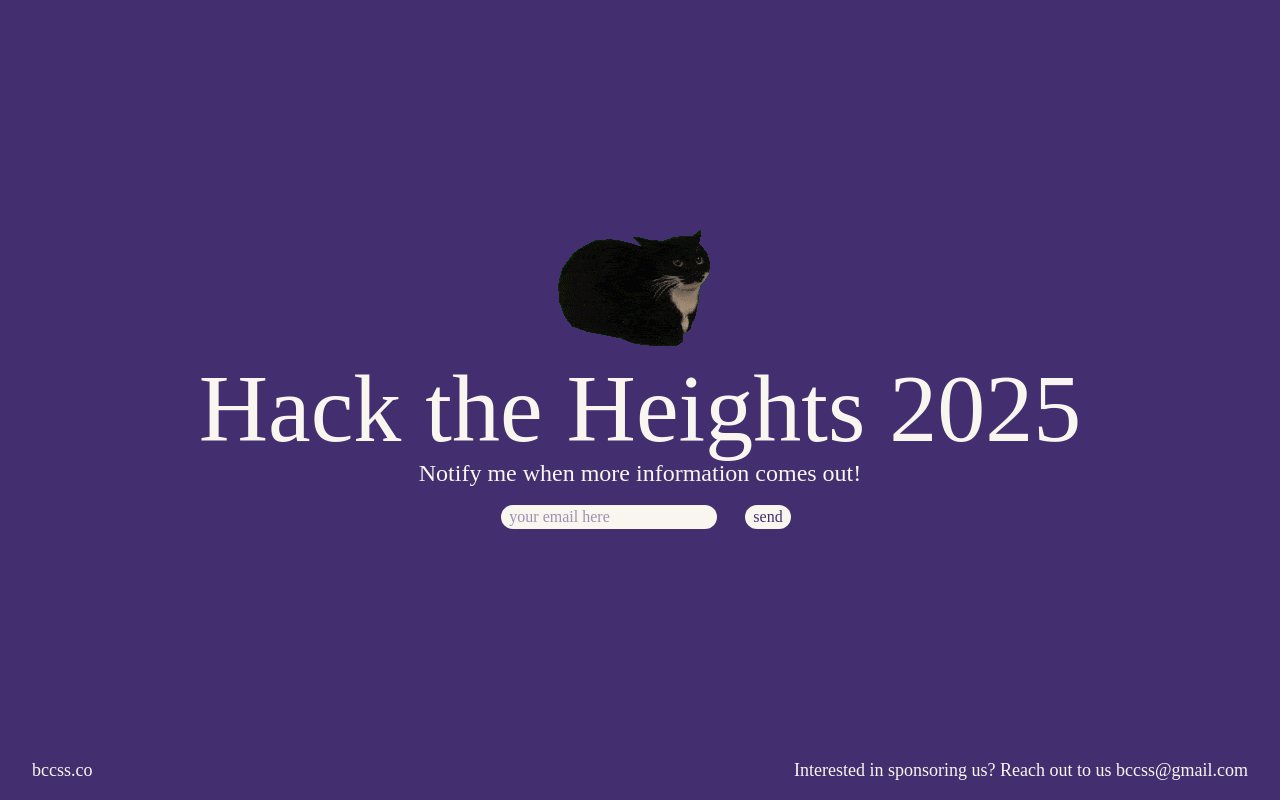
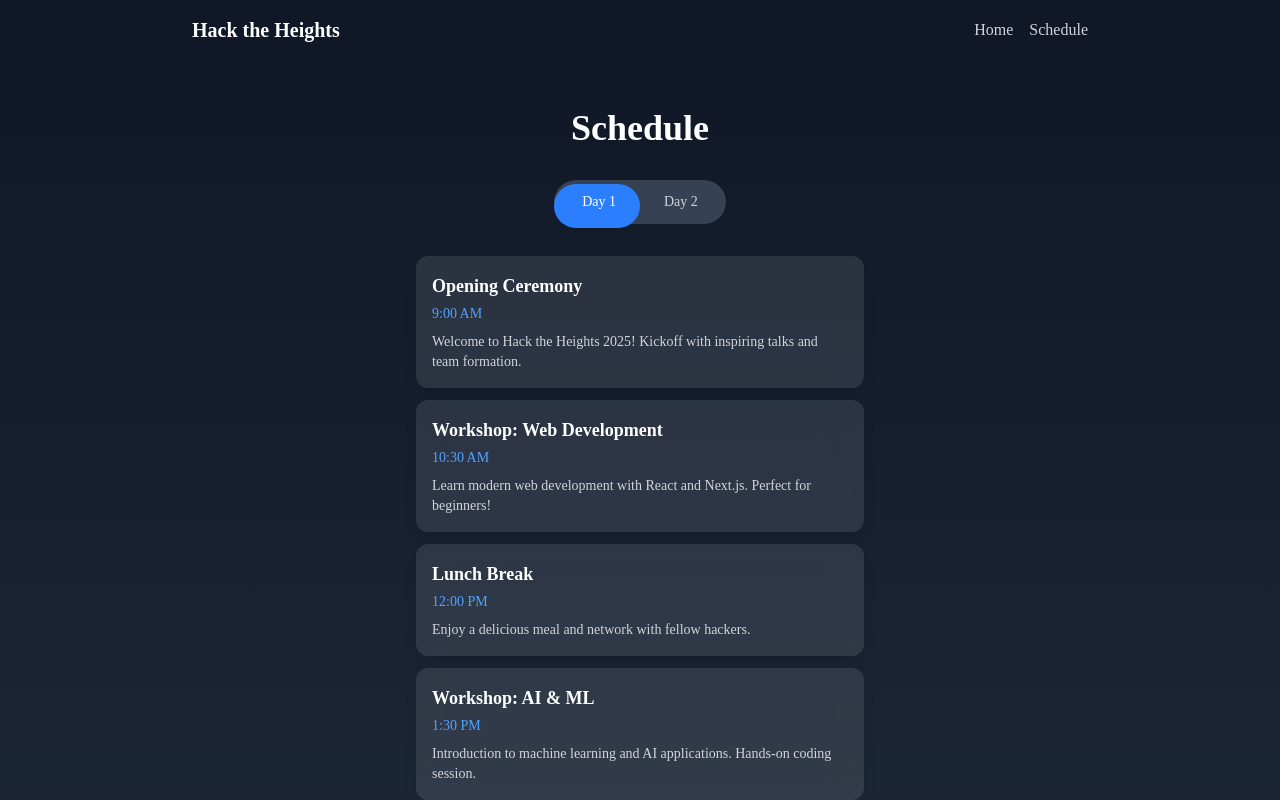
Before and after one commit to bccss/hth2025, a React (Vite) app: page /schedule in a window 1280 px wide. Shown: the top 800 px of the page. Built offline with nearby package versions, Linux system fonts and the light colour scheme; a web font is replaced by a local one.

Commit message:
Add Schedule component with animations and Nav component

```diff
--- a/package.json
+++ b/package.json
@@ -12,15 +12,18 @@
   "dependencies": {
     "@tailwindcss/postcss": "^4.1.3",
     "@tailwindcss/vite": "^4.1.3",
+    "@types/react-router-dom": "^5.3.3",
     "autoprefixer": "^10.4.21",
+    "framer-motion": "^12.6.3",
     "postcss": "^8.5.3",
     "react": "^19.0.0",
     "react-dom": "^19.0.0",
+    "react-router-dom": "^7.5.0",
     "tailwindcss": "^4.1.3"
   },
   "devDependencies": {
     "@eslint/js": "^9.21.0",
-    "@types/react": "^19.0.10",
+    "@types/react": "^19.1.0",
     "@types/react-dom": "^19.0.4",
     "@vitejs/plugin-react": "^4.3.4",
     "eslint": "^9.21.0",
--- a/src/App.tsx
+++ b/src/App.tsx
@@ -1,11 +1,20 @@
 import Landing from "./components/Landing.tsx";
+import Schedule from "./components/Schedule.tsx";
+import Nav from "./components/Nav.tsx";
+import { BrowserRouter as Router, Routes, Route } from 'react-router-dom';
 import './index.css'
 
 function App() {
   return (
-    <>
-      <Landing/>
-    </>
+    <Router>
+      <div className="min-h-screen bg-gray-900">
+        <Nav />
+        <Routes>
+          <Route path="/" element={<Landing />} />
+          <Route path="/schedule" element={<Schedule />} />
+        </Routes>
+      </div>
+    </Router>
   )
 }
 
--- /dev/null
+++ b/src/components/Nav.tsx
@@ -0,0 +1,17 @@
+import { Link } from 'react-router-dom';
+
+const Nav = () => {
+  return (
+    <nav className="p-4">
+      <div className="max-w-4xl mx-auto flex justify-between items-center">
+        <Link to="/" className="text-white text-xl font-bold">Hack the Heights</Link>
+        <div className="space-x-4">
+          <Link to="/" className="text-gray-300 hover:text-white transition-colors">Home</Link>
+          <Link to="/schedule" className="text-gray-300 hover:text-white transition-colors">Schedule</Link>
+        </div>
+      </div>
+    </nav>
+  );
+};
+
+export default Nav;
--- /dev/null
+++ b/src/components/Schedule.tsx
@@ -0,0 +1,144 @@
+import { useState } from 'react';
+import { motion, AnimatePresence } from 'framer-motion';
+
+interface ScheduleCard {
+  id: string;
+  title: string;
+  time: string;
+  description: string;
+}
+
+const Schedule = () => {
+  const [activeDay, setActiveDay] = useState<'day1' | 'day2'>('day1');
+  const cards: Record<'day1' | 'day2', ScheduleCard[]> = {
+    day1: [
+      {
+        id: '1',
+        title: 'Opening Ceremony',
+        time: '9:00 AM',
+        description: 'Welcome to Hack the Heights 2025! Kickoff with inspiring talks and team formation.',
+      },
+      {
+        id: '2',
+        title: 'Workshop: Web Development',
+        time: '10:30 AM',
+        description: 'Learn modern web development with React and Next.js. Perfect for beginners!',
+      },
+      {
+        id: '3',
+        title: 'Lunch Break',
+        time: '12:00 PM',
+        description: 'Enjoy a delicious meal and network with fellow hackers.',
+      },
+      {
+        id: '4',
+        title: 'Workshop: AI & ML',
+        time: '1:30 PM',
+        description: 'Introduction to machine learning and AI applications. Hands-on coding session.',
+      },
+      {
+        id: '5',
+        title: 'Mentor Office Hours',
+        time: '3:00 PM',
+        description: 'Get one-on-one help from industry experts and experienced developers.',
+      },
+    ],
+    day2: [
+      {
+        id: '1',
+        title: 'Breakfast & Coffee',
+        time: '8:00 AM',
+        description: 'Start your day with some energy and networking.',
+      },
+      {
+        id: '2',
+        title: 'Workshop: Mobile Development',
+        time: '9:30 AM',
+        description: 'Build your first mobile app using React Native. Bring your laptop!',
+      },
+      {
+        id: '3',
+        title: 'Lunch Break',
+        time: '12:00 PM',
+        description: 'Recharge with good food and great company.',
+      },
+      {
+        id: '4',
+        title: 'Project Submissions',
+        time: '2:00 PM',
+        description: 'Final touches and submission of your amazing projects.',
+      },
+      {
+        id: '5',
+        title: 'Closing Ceremony',
+        time: '5:00 PM',
+        description: 'Awards, prizes, and final remarks. See you next year!',
+      },
+    ],
+  };
+
+  return (
+    <div className="min-h-screen bg-gradient-to-b from-gray-900 to-gray-800 py-12 px-4">
+      <div className="max-w-2xl mx-auto">
+        <h2 className="text-4xl font-bold text-white text-center mb-8">Schedule</h2>
+
+        {/* Day Switcher */}
+        <div className="flex justify-center mb-8">
+          <div className="relative bg-gray-700 rounded-full p-1">
+            <motion.div
+              className="absolute h-full bg-blue-500 rounded-full"
+              initial={false}
+              animate={{
+                left: activeDay === 'day1' ? '0%' : '50%',
+                width: '50%',
+              }}
+              transition={{ type: 'spring', stiffness: 300, damping: 30 }}
+            />
+            <button
+              className={`relative px-6 py-2 rounded-full text-sm font-medium z-10 ${
+                activeDay === 'day1' ? 'text-white' : 'text-gray-300'
+              }`}
+              onClick={() => setActiveDay('day1')}
+            >
+              Day 1
+            </button>
+            <button
+              className={`relative px-6 py-2 rounded-full text-sm font-medium z-10 ${
+                activeDay === 'day2' ? 'text-white' : 'text-gray-300'
+              }`}
+              onClick={() => setActiveDay('day2')}
+            >
+              Day 2
+            </button>
+          </div>
+        </div>
+
+        {/* Schedule Cards */}
+        <div className="space-y-3">
+          <AnimatePresence mode="wait">
+            {cards[activeDay].map((card) => (
+              <motion.div
+                key={card.id}
+                initial={{ opacity: 0, y: 20 }}
+                animate={{ opacity: 1, y: 0 }}
+                exit={{ opacity: 0, y: -20 }}
+                whileHover={{ scale: 1.02 }}
+                className="bg-white/10 backdrop-blur-lg rounded-xl p-4 shadow-lg max-w-md mx-auto"
+              >
+                <div className="flex justify-between items-start">
+                  <div>
+                    <h3 className="text-lg font-semibold text-white">{card.title}</h3>
+                    <p className="text-blue-400 text-sm mt-1">{card.time}</p>
+                  </div>
+                </div>
+                <p className="text-gray-300 text-sm mt-2">{card.description}</p>
+              </motion.div>
+            ))}
+          </AnimatePresence>
+        </div>
+      </div>
+    </div>
+  );
+};
+
+export default Schedule;
```
Also changed, not shown: 1 other file (tests, documents, lock files or other folders).
